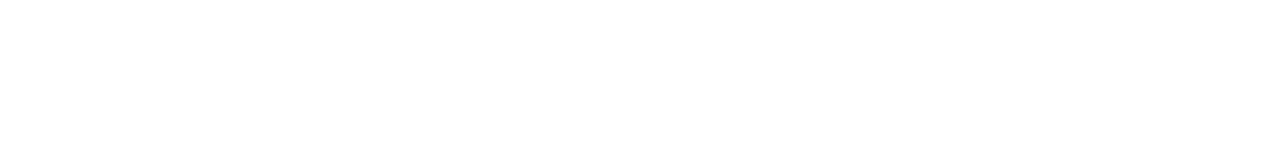
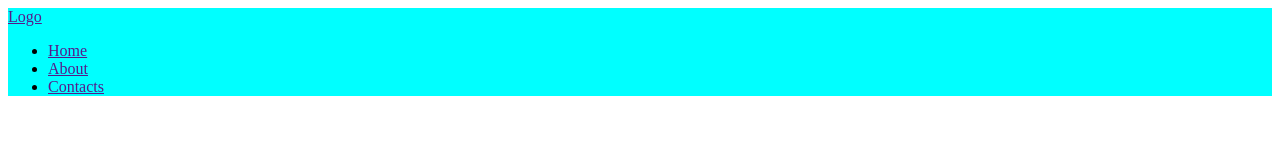
Before and after one commit to YarKram/blended-2, a plain HTML site: page index.html in a window 1280 px wide. Drawn offline with Linux system fonts and the light colour scheme.

Commit message:
add header

```diff
--- a/css/style.css
+++ b/css/style.css
@@ -0,0 +1,3 @@
+.header{
+    background-color: aqua;
+}
--- a/index.html
+++ b/index.html
@@ -8,6 +8,21 @@
     <link rel="stylesheet" href="./css/style.css">
 </head>
 <body>
-
+    <header class="header">
+        <a href="">Logo</a>
+        <nav>
+            <ul>
+                <li>
+                    <a href="">Home</a>
+                </li>
+                <li>
+                    <a href="">About</a>
+                </li>
+                <li>
+                    <a href="">Contacts</a>
+                </li>
+            </ul>
+        </nav>
+    </header>
 </body>
 </html>
```
